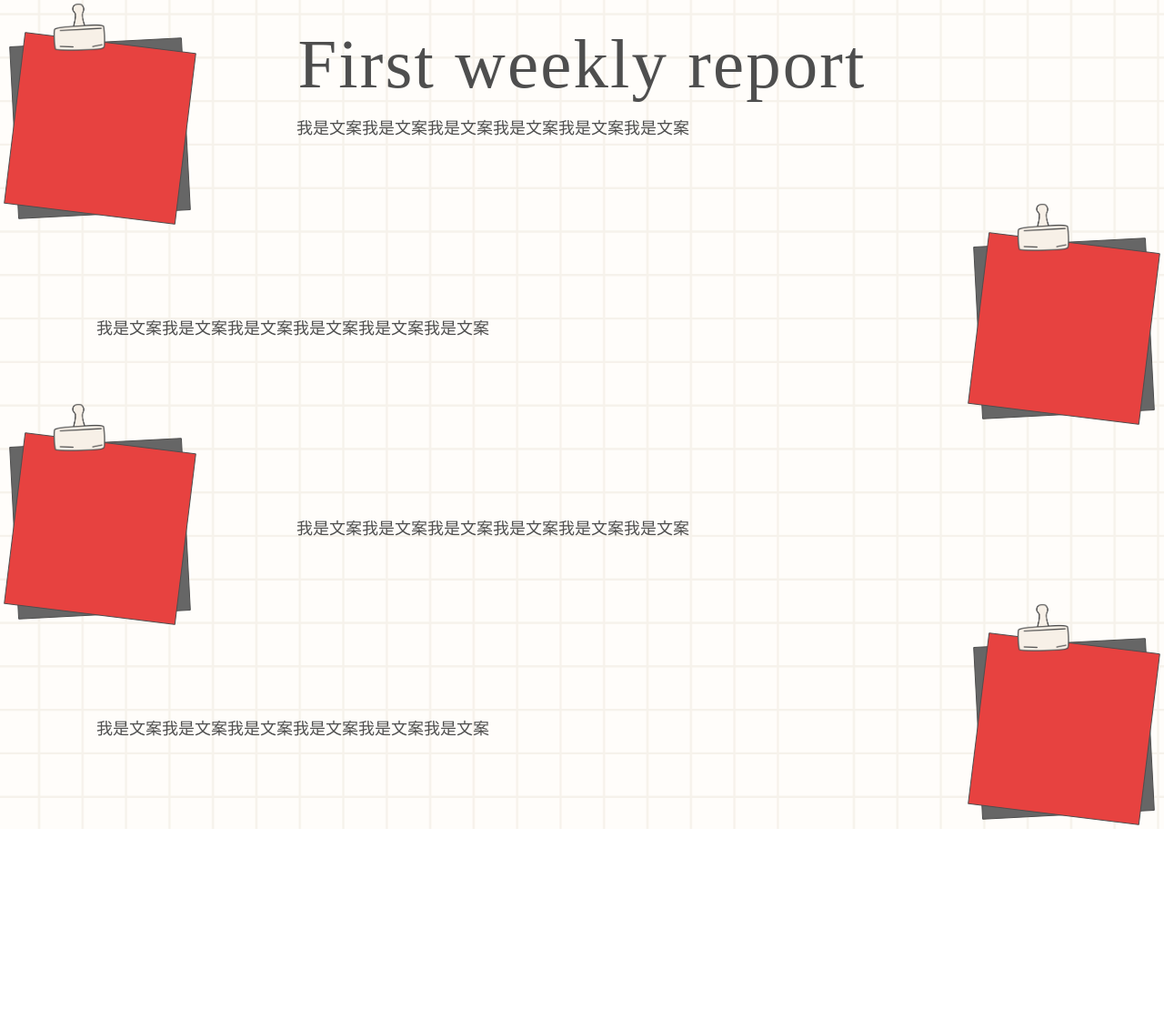
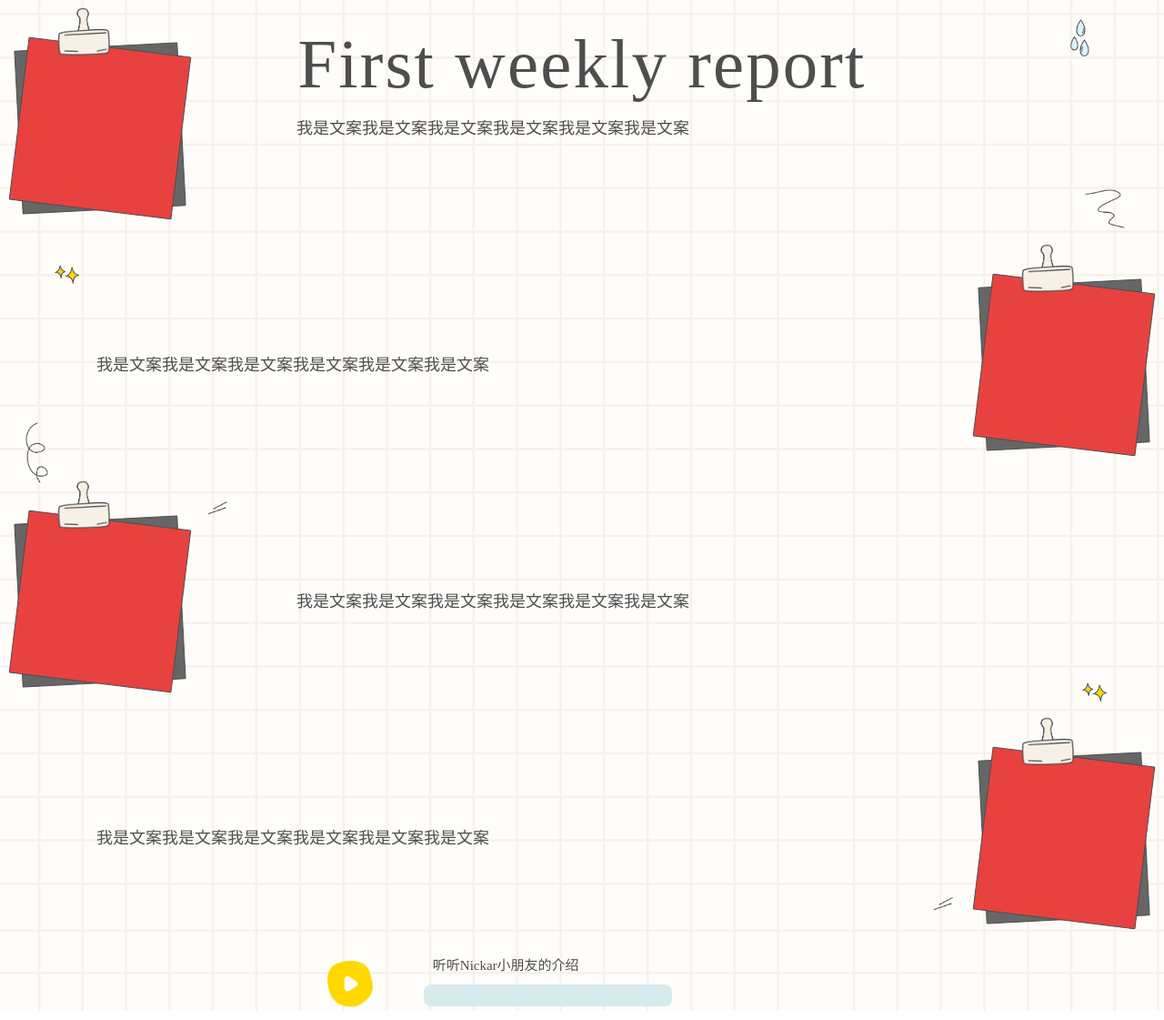
Before and after one commit to w1737466486/speaka, a plain HTML site: page html/weekly_exam.html in a window 1280 px wide. Shown: the part 129-1250 px from the top of the page at 91% size. Before the commit the page ends 1047 px from the top, so only its background shows below. Drawn offline with Linux system fonts and the light colour scheme.

Commit message:
Signed-off-by: kirito <1737466486@qq.com>

```diff
--- a/css/weekly_exam.css
+++ b/css/weekly_exam.css
@@ -82,22 +82,82 @@ li{
 	transform:translate(-50%,-50%);
 	margin-left: 0px;
 }
+.exam_content{
+	position: relative;
+}
+.exam_content .rain{
+	position: absolute;
+	top: -10px;
+	right: 82px;
+	width: 21px;
+	height: 41px;
+}
+
+.exam_content ul li{
+	margin-bottom: 40px;
+	position: relative;
+}
+.exam_content ul li:nth-of-type(4){
+	margin-bottom:0px;
+}
+.exam_content ul li:nth-of-type(1) .curve{
+	position: absolute;
+	width: 44px;
+	height: 43px;
+	right: 43px;
+	bottom: 0px;
+}
+.exam_content ul li:nth-of-type(2) .start{
+	position: absolute;
+	width: 27px;
+	height: 21px;
+	top: 0px;
+	left: 60px;
+}
+.exam_content ul li:nth-of-type(2) .helical_curve{
+	position: absolute;
+	width: 25px;
+	height: 67px;
+	bottom: -20px;
+	left: 28px;
+}
+.exam_content ul li:nth-of-type(3) .doublet{
+	position: absolute;
+	width: 22px;
+	height: 15px;
+	top: 0;
+	right: -30px;
+}
+.exam_content ul li:nth-of-type(3) .start{
+	position: absolute;
+	width: 27px;
+	height: 21px;
+	bottom: 0px;
+	right: 63px;
+}
+.exam_content ul li:nth-of-type(4) .doublet{
+	position: absolute;
+	width: 22px;
+	height: 15px;
+	bottom: 30px;
+	left: -34px;
+}
 .exam_content_left{
 	height: 220px;
 	display: flex;
 }
-
 .exam_left_img{
 	width: 220px;
 	height: 220px;
+    position: relative;
+}
 
-}
 .exam_left_img span {
 	display: inline-block;
 	position: relative;
-	height: 190px;
-	width: 190px;
-	margin: 15px;
+	height: 180px;
+	width: 180px;
+	margin: 20px;
 }
 .exam_left_img span img{
 	width: 58px;
@@ -112,8 +172,8 @@ li{
 	top: 0;
 	left: 0;
 	display: inline-block;
-	width: 188px;
-	height: 188px;
+	width: 178px;
+	height: 178px;
 	border: 1px solid #4E4E4E;
 	border-radius: 1px;
 }
@@ -141,3 +201,92 @@ li{
 	left: 50%;
 	transform:translate(-50%,-50%);
 }
+.audio-wrapper {
+    margin: 10px auto;
+    max-width: 670px;
+    height: 70px;
+}
+.audio-left {
+    float: left;
+    text-align: center;
+    width: 24%;
+    height: 100%;
+}
+.audio-left img {
+    width: 50px;
+    position: relative;
+    top: 15px;
+    margin: 0;
+    display: initial;   /* 解除与app的样式冲突 */
+    cursor: pointer;
+}
+.audio-right {
+    float: right;
+    width: 76%;
+    height: 100%;
+}
+.audio-right p {
+	font-family: HYQiHei-EZS;
+	font-size: 18px;
+	color: #4E4E4E;
+    font-size: 15px;
+    height: 35%;
+    margin: 8px 10px;
+    line-height: 25px;
+    /* 歌曲名称只显示在一行，超出部分显示为省略号 */
+    overflow: hidden;
+    white-space: nowrap;
+    text-overflow: ellipsis;
+    max-width: 243px;   /* 要适配小屏幕手机，所以最大宽度先设小一点，后面js根据屏幕大小重新设置 */
+}
+
+.progress-bar-bg {
+    /*background-color: #d9d9d9;*/
+    position: relative;
+    height: 16px;
+    width: 265px;
+    background: #D6EBED;
+	border: 4px solid #D6EBED;
+	border-radius: 8px;
+    cursor: pointer;
+}
+
+.progress-bar {
+    background: #98CCD1;
+    border-radius: 8px;
+    width: 0;
+    height: 16px;
+}
+
+.progress-bar-bg span {
+	display: none;
+    content: " ";
+    width: 10px;
+    height: 10px;
+    border-radius: 50%;
+    -moz-border-radius: 50%;
+    -webkit-border-radius: 50%;
+    background-color: #3e87e8;
+    position: absolute;
+    left: 0;
+    top: 50%;
+    margin-top: -5px;
+    margin-left: -5px;
+    cursor: pointer;
+}
+
+.audio-time {
+	display: none;
+    overflow: hidden;
+    margin-top: 5px;
+}
+
+.audio-length-total {
+    float: right;
+    font-size: 12px;
+}
+
+.audio-length-current {
+    float: left;
+    font-size: 12px;
+}
--- a/html/weekly_exam.html
+++ b/html/weekly_exam.html
@@ -18,6 +18,7 @@
 				</div>
 			</div>
 			<div class="exam_content">
+				<img class="rain" src="../img/装饰-水滴.png"/>
 				<ul>
 					<li>
 						<div class="exam_content_left">
@@ -28,6 +29,7 @@
 							 	<span>我是文案我是文案我是文案我是文案我是文案我是文案</span>
 							 </div>
 						</div>
+						<img class="curve" src="../img/装饰-曲线.png"/>
 					</li>
                     <li>
 						<div class="exam_content_left">
@@ -38,16 +40,20 @@
 							 	<span><img src="../img/夹子.png"/><b></b><b></b></span>
 							 </div>
 						</div>
+						<img class="start" src="../img/装饰-星星.png"/>
+						<img class="helical_curve" src="../img/装饰-螺旋曲线.png"/>
 					</li>
 					<li>
 						<div class="exam_content_left">
 							 <div class="exam_left_img">
+							 	<img class="doublet" src="../img/装饰-双横线.png"/>
 							 	<span><img src="../img/夹子.png"/><b></b><b></b></span>
 							 </div>
 							  <div class="exam_left_text">
 							 	<span>我是文案我是文案我是文案我是文案我是文案我是文案</span>
 							 </div>
 						</div>
+						<img class="start" src="../img/装饰-星星.png"/>
 					</li>
                     <li>
 						<div class="exam_content_left">
@@ -55,12 +61,26 @@
 							 	<span>我是文案我是文案我是文案我是文案我是文案我是文案</span>
 							 </div>
 							 <div class="exam_left_img">
+							 	<img class="doublet" src="../img/装饰-双横线.png"/>
 							 	<span><img src="../img/夹子.png"/><b></b><b></b></span>
 							 </div>
 						</div>
 
 					</li>
 				</ul>
+			</div>
+			<div class="audio-wrapper">
+			    <audio>
+			        <source src="../img/music.mp3" type="audio/mp3">
+			    </audio>
+			    <div class="audio-left"><img id="audioPlayer" src="../img/播放.png"></div>
+			    <div class="audio-right">
+			        <p style="max-width: 484px;">听听Nickar小朋友的介绍</p>
+			        <div class="progress-bar-bg" id="progressBarBg"><span id="progressDot"></span>
+			            <div class="progress-bar" id="progressBar"></div>
+			        </div>
+			        <div class="audio-time"><span class="audio-length-current" id="audioCurTime">00:00</span><span class="audio-length-total">00:04</span></div>
+			    </div>
 			</div>
 		</div>
 		<div style="display: none;">
--- a/js/group_pay.js
+++ b/js/group_pay.js
@@ -493,7 +493,7 @@ $(function () {
 			});
 			//通过error接口处理失败验证
 			wx.error(function (res) {
-				alert(JSON.stringify(res));
+				console.log(JSON.stringify(res));
 				// config信息验证失败会执行error函数，如签名过期导致验证失败，具体错误信息可以打开config的debug模式查看，也可以在返回的res参数中查看，对于SPA可以在这里更新签名。
 			});
 			//判断当前客户端版本是否支持指定JS接口
--- a/js/weekly_exam.js
+++ b/js/weekly_exam.js
@@ -0,0 +1,160 @@
+$(function(){
+$(document).ready(function () {
+    // 控制音频文件名显示宽度
+    var maxW = $('.audio-right').width();
+    $('.audio-right p').css({
+        "max-width": maxW
+    });
+
+    // 可能会有多个音频，逐个初始化音频控制事件
+    initAudioEvent();
+});
+
+function initAudioEvent() {
+    var audio = document.getElementsByTagName('audio')[0];
+
+    // 点击播放/暂停图片时，控制音乐的播放与暂停
+    $('#audioPlayer').click(function () {
+
+        // 监听音频播放时间并更新进度条
+        audio.addEventListener('timeupdate', function () {
+            updateProgress(audio);
+        }, false);
+
+        // 监听播放完成事件
+        audio.addEventListener('ended', function () {
+            audioEnded();
+        }, false);
+
+        // 改变播放/暂停图片
+        if (audio.paused) {
+            // 开始播放当前点击的音频
+            audio.play();
+            $('#audioPlayer').attr('src', '../img/暂停按钮.png');
+            // $('#progressBarBg').css('cursor', 'pointer');
+        } else {
+            audio.pause();
+            $('#audioPlayer').attr('src', '../img/播放.png');
+            // $('#progressBarBg').css('cursor', 'default');
+        }
+    });
+
+    // 点击进度条跳到指定点播放
+    // PS：此处不要用click，否则下面的拖动进度点事件有可能在此处触发，此时e.offsetX的值非常小，会导致进度条弹回开始处（简直不能忍！！）
+    /*$('#progressBarBg').on('mousedown', function (e) {
+        // 只有音乐开始播放后才可以调节，已经播放过但暂停了的也可以
+        if (!audio.paused || audio.currentTime != 0) {
+            var pgsWidth = $('.progress-bar-bg').width();
+            var rate = e.offsetX / pgsWidth;
+            audio.currentTime = audio.duration * rate;
+            updateProgress(audio);
+        }
+    });
+
+    var dot = document.getElementById('progressDot');
+
+    // 鼠标拖动进度点时可以调节进度
+    // 只有音乐开始播放后才可以调节，已经播放过但暂停了的也可以
+    // 鼠标按下时
+    dot.onmousedown = function (event) {
+        if (!audio.paused || audio.currentTime != 0) {
+            var oriLeft = dot.offsetLeft;
+            var mouseX = event.clientX;
+            var maxLeft = oriLeft; // 向左最大可拖动距离
+            var maxRight = document.getElementById('progressBarBg').offsetWidth - oriLeft; // 向右最大可拖动距离
+
+            // 禁止默认的选中事件（避免鼠标拖拽进度点的时候选中文字）
+            if (event && event.preventDefault) {
+                event.preventDefault();
+            } else {
+                event.returnValue = false;
+            }
+
+            // 禁止事件冒泡
+            if (event && event.stopPropagation) {
+                event.stopPropagation();
+            } else {
+                window.event.cancelBubble = true;
+            }
+
+            // 开始拖动
+            document.onmousemove = function (event) {
+                var length = event.clientX - mouseX;
+                if (length > maxRight) {
+                    length = maxRight;
+                } else if (length < -maxLeft) {
+                    length = -maxLeft;
+                }
+                var pgsWidth = $('.progress-bar-bg').width();
+                var rate = (oriLeft + length) / pgsWidth;
+                audio.currentTime = audio.duration * rate;
+                updateProgress(audio);
+            };
+
+            // 拖动结束
+            document.onmouseup = function () {
+                document.onmousemove = null;
+                document.onmouseup = null;
+            };
+        }
+    };*/
+}
+
+/**
+ * 更新进度条与当前播放时间
+ * @param {object} audio - audio对象
+ */
+function updateProgress(audio) {
+    var value = audio.currentTime / audio.duration;
+    $('#progressBar').css('width', value * 100 + '%');
+    $('#progressDot').css('left', value * 100 + '%');
+    $('#audioCurTime').html(transTime(audio.currentTime));
+}
+
+/**
+ * 播放完成时把进度调回开始的位置
+ */
+function audioEnded() {
+    $('#progressBar').css('width', 0);
+    $('#progressDot').css('left', 0);
+    $('#audioCurTime').html(transTime(0));
+    $('#audioPlayer').attr('src', '../img/播放.png');
+}
+
+/**
+ * 音频播放时间换算
+ * @param {number} value - 音频当前播放时间，单位秒
+ */
+function transTime(value) {
+    var time = "";
+    var h = parseInt(value / 3600);
+    value %= 3600;
+    var m = parseInt(value / 60);
+    var s = parseInt(value % 60);
+    if (h > 0) {
+        time = formatTime(h + ":" + m + ":" + s);
+    } else {
+        time = formatTime(m + ":" + s);
+    }
+
+    return time;
+}
+
+/**
+ * 格式化时间显示，补零对齐
+ * eg：2:4  -->  02:04
+ * @param {string} value - 形如 h:m:s 的字符串
+ */
+function formatTime(value) {
+    var time = "";
+    var s = value.split(':');
+    var i = 0;
+    for (; i < s.length - 1; i++) {
+        time += s[i].length == 1 ? ("0" + s[i]) : s[i];
+        time += ":";
+    }
+    time += s[i].length == 1 ? ("0" + s[i]) : s[i];
+
+    return time;
+}
+})
```
Also changed, not shown: 1 other file.
